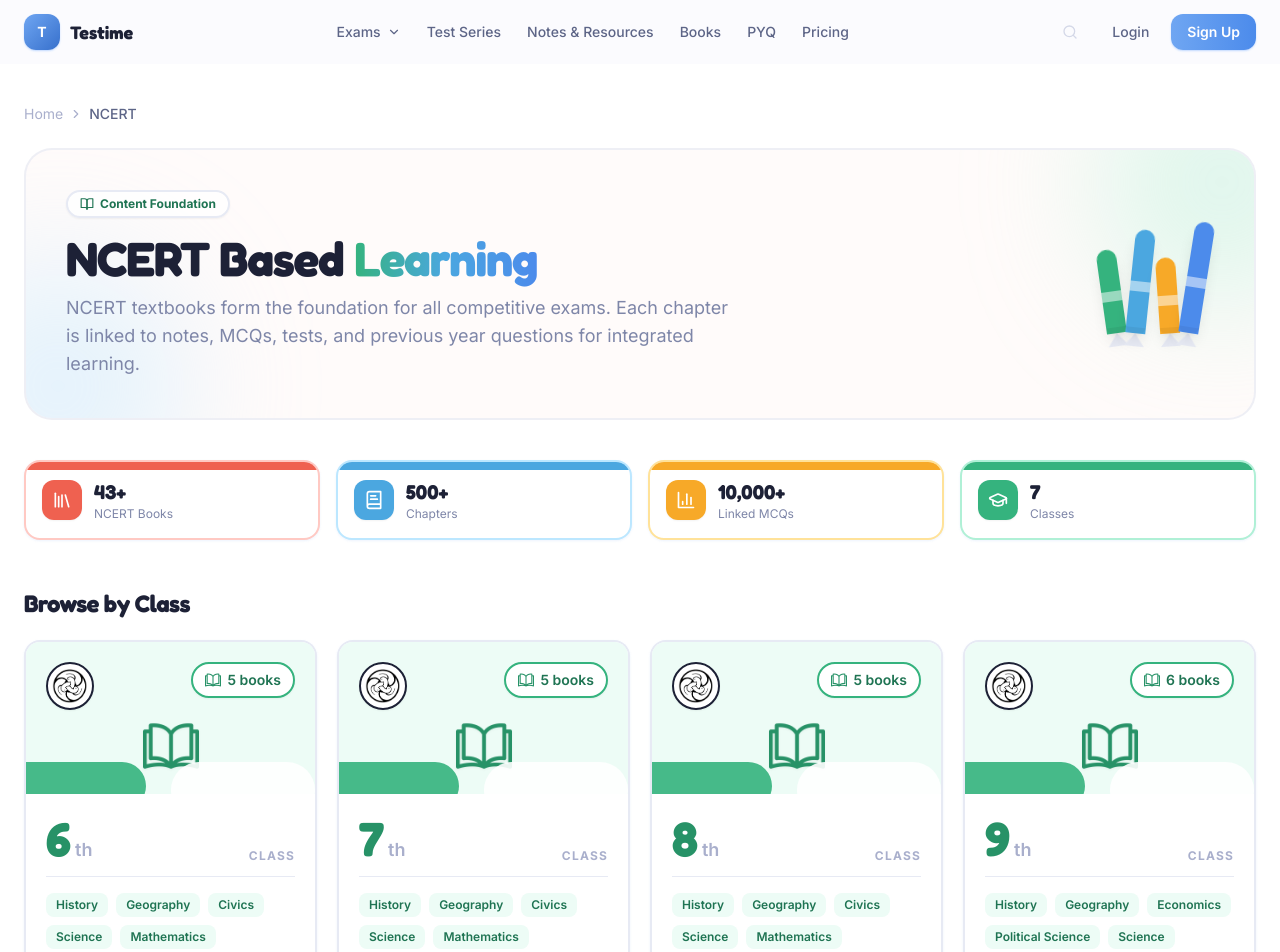
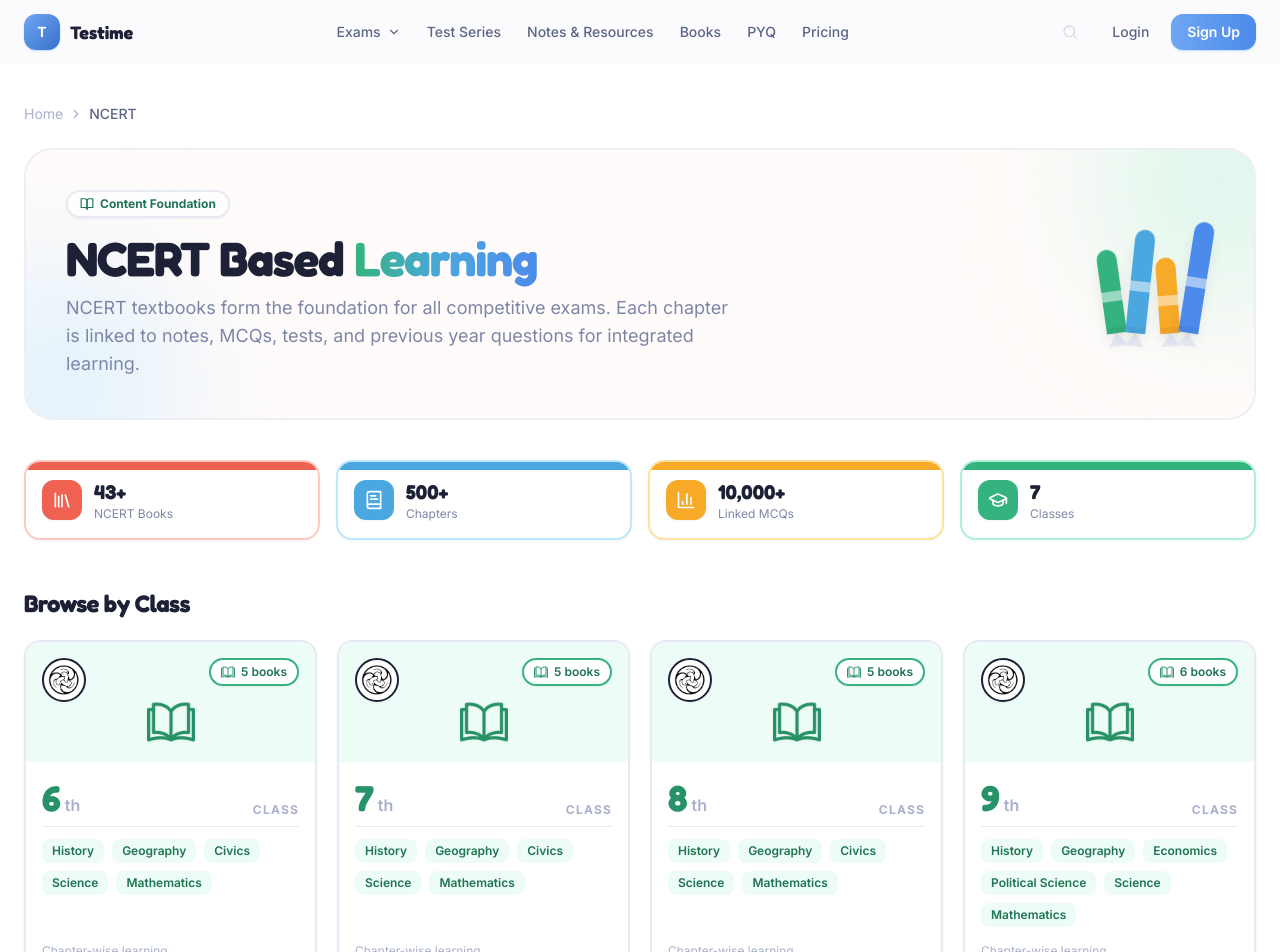
Before and after one commit to tosharaj/testime, a Next.js app in the folder frontend/: page /ncert in a window 1280 px wide. Shown: the top 952 px of the page. Built offline with nearby package versions, Linux system fonts and the light colour scheme.

Commit message:
Trim NCERT card height and remove decorative blobs

```diff
--- a/frontend/src/app/(public)/ncert/page.tsx
+++ b/frontend/src/app/(public)/ncert/page.tsx
@@ -111,36 +111,34 @@
                   style={{ borderBottomColor: theme.hex }}
                 >
                   {/* Illustration area */}
-                  <div className={`h-[9.5rem] relative overflow-hidden p-5 ${theme.topBg}`}>
+                  <div className={`h-[7.5rem] relative overflow-hidden p-4 ${theme.topBg}`}>
                     <div className="relative z-10 flex items-start justify-between">
-                      <div className="flex h-12 w-12 items-center justify-center overflow-hidden rounded-full bg-white border-2 border-surface-900 shadow-sm">
+                      <div className="flex h-11 w-11 items-center justify-center overflow-hidden rounded-full bg-white border-2 border-surface-900 shadow-sm">
                         <img src="/images/ncert_logo.png" alt="NCERT" className="h-4/5 w-4/5 object-contain" />
                       </div>
-                      <div className={`flex items-center gap-1.5 rounded-full bg-white border-2 px-3 py-1.5 text-sm font-semibold shadow-sm ${theme.pill}`}>
-                        <img src="/images/open-book.png" alt="Books" className="h-4 w-4 object-contain" /> {c.bookCount} books
+                      <div className={`flex items-center gap-1.5 rounded-full bg-white border-2 px-2.5 py-1 text-xs font-semibold shadow-sm ${theme.pill}`}>
+                        <img src="/images/open-book.png" alt="Books" className="h-3.5 w-3.5 object-contain" /> {c.bookCount} books
                       </div>
                     </div>
-                    <div className="absolute left-1/2 -translate-x-1/2 bottom-5">
-                      <img src="/images/open-book.png" alt="Open Book" className="h-14 w-14 object-contain drop-shadow-sm" />
+                    <div className="absolute left-1/2 -translate-x-1/2 bottom-4">
+                      <img src="/images/open-book.png" alt="Open Book" className="h-12 w-12 object-contain drop-shadow-sm" />
                     </div>
-                    <div className={`absolute -bottom-4 -left-6 h-12 w-36 rounded-full ${theme.blob} opacity-90`} />
-                    <div className="absolute -bottom-6 right-0 h-14 w-36 rounded-full bg-white opacity-90" />
                   </div>
                   {/* Body */}
-                  <div className="flex flex-1 flex-col p-5">
-                    <div className="flex items-end justify-between border-b border-surface-200 pb-3">
+                  <div className="flex flex-1 flex-col p-4">
+                    <div className="flex items-end justify-between border-b border-surface-200 pb-2">
                       <div className="flex items-baseline gap-1">
-                        <span className={`font-display text-5xl font-bold ${theme.number}`}>{c.id}</span>
-                        <span className="text-lg font-semibold text-surface-400">th</span>
+                        <span className={`font-display text-4xl font-bold ${theme.number}`}>{c.id}</span>
+                        <span className="text-base font-semibold text-surface-400">th</span>
                       </div>
                       <span className="text-xs font-bold tracking-widest text-surface-400">CLASS</span>
                     </div>
-                    <div className="flex flex-wrap gap-2 pt-4">
+                    <div className="flex flex-wrap gap-2 pt-3">
                       {c.subjects.map(s => (
                         <span key={s} className={`rounded-lg px-2.5 py-1 text-xs font-semibold ${theme.chip}`}>{s}</span>
                       ))}
                     </div>
-                    <div className="mt-auto pt-6">
+                    <div className="mt-auto pt-4">
                       <p className="mb-2 text-xs text-surface-400">Chapter-wise learning</p>
                       <span className={`flex items-center gap-2 text-sm font-bold ${theme.cta} transition-all duration-200 group-hover:gap-3`}>
                         Browse Chapters <ArrowRight className="h-4 w-4" />
```
